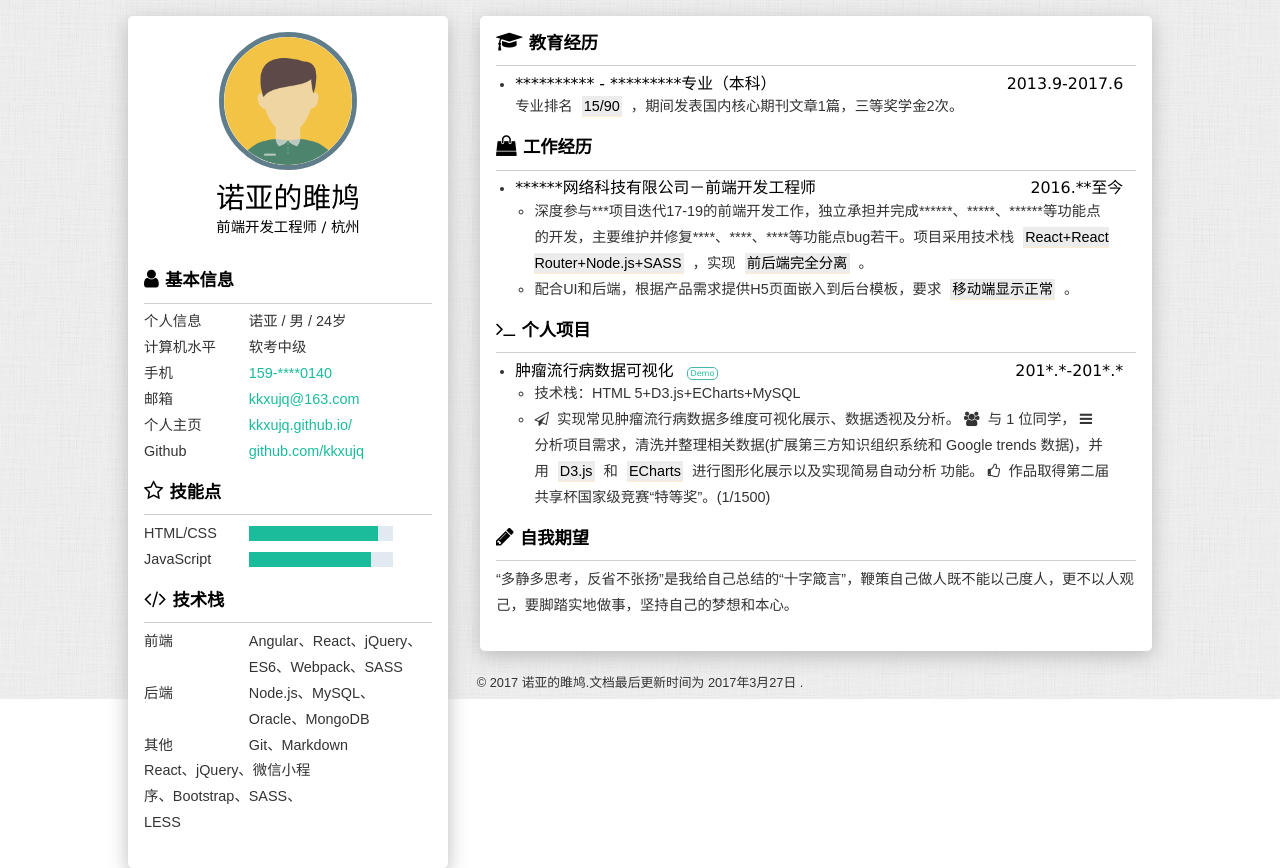
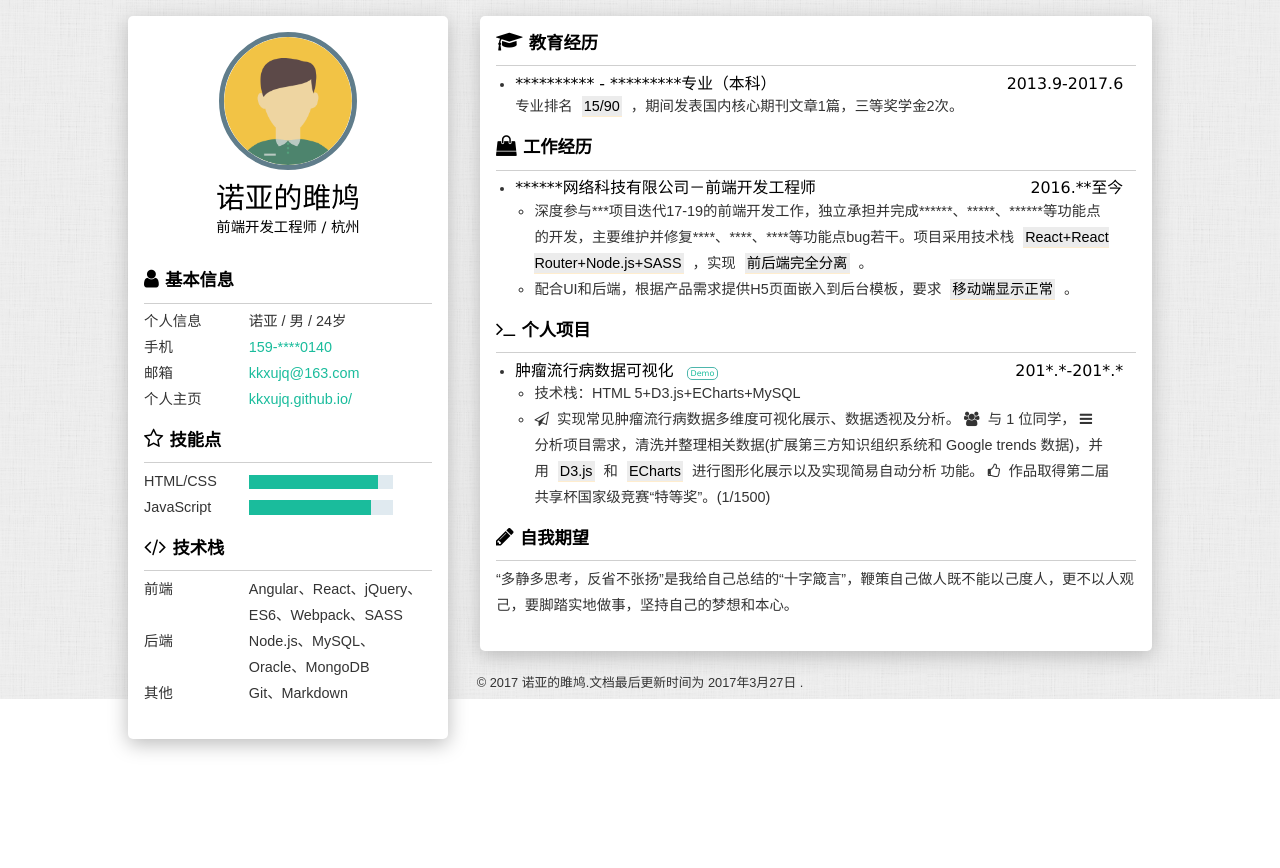
Before and after one commit to dudefu/Resume-2, a website: page index.html in a window 1280 px wide. After the commit the page ends 800 px from the top, so only its background shows below. Drawn offline with Linux system fonts and the light colour scheme.

Commit message:
Update index.html

```diff
--- a/index.html
+++ b/index.html
@@ -55,10 +55,6 @@
                         <span>诺亚 / 男 / 24岁</span>
                     </li>
                     <li>
-                        <label>计算机水平</label>
-                        <span>软考中级</span>
-                    </li>
-                    <li>
                         <label>手机</label>
                         <a href="tel:15168285219" target="_blank">159-****0140</a>
                     </li>
@@ -69,10 +65,6 @@
                     <li>
                         <label>个人主页</label>
                         <a href="https://kkxujq.github.io/" target="_blank">kkxujq.github.io/</a>
-                    </li>
-                    <li>
-                        <label>Github</label>
-                        <a href="https://github.com/kkxujq" target="_blank">github.com/kkxujq</a>
                     </li>
                 </ul>
             </div>
@@ -107,7 +99,6 @@
                     <li>
                         <label>其他</label>
                         <span>Git、Markdown</span>
-                        <span>React、jQuery、微信小程序、Bootstrap、SASS、LESS</span>
                     </li>
                 </ul>
             </div>
```
